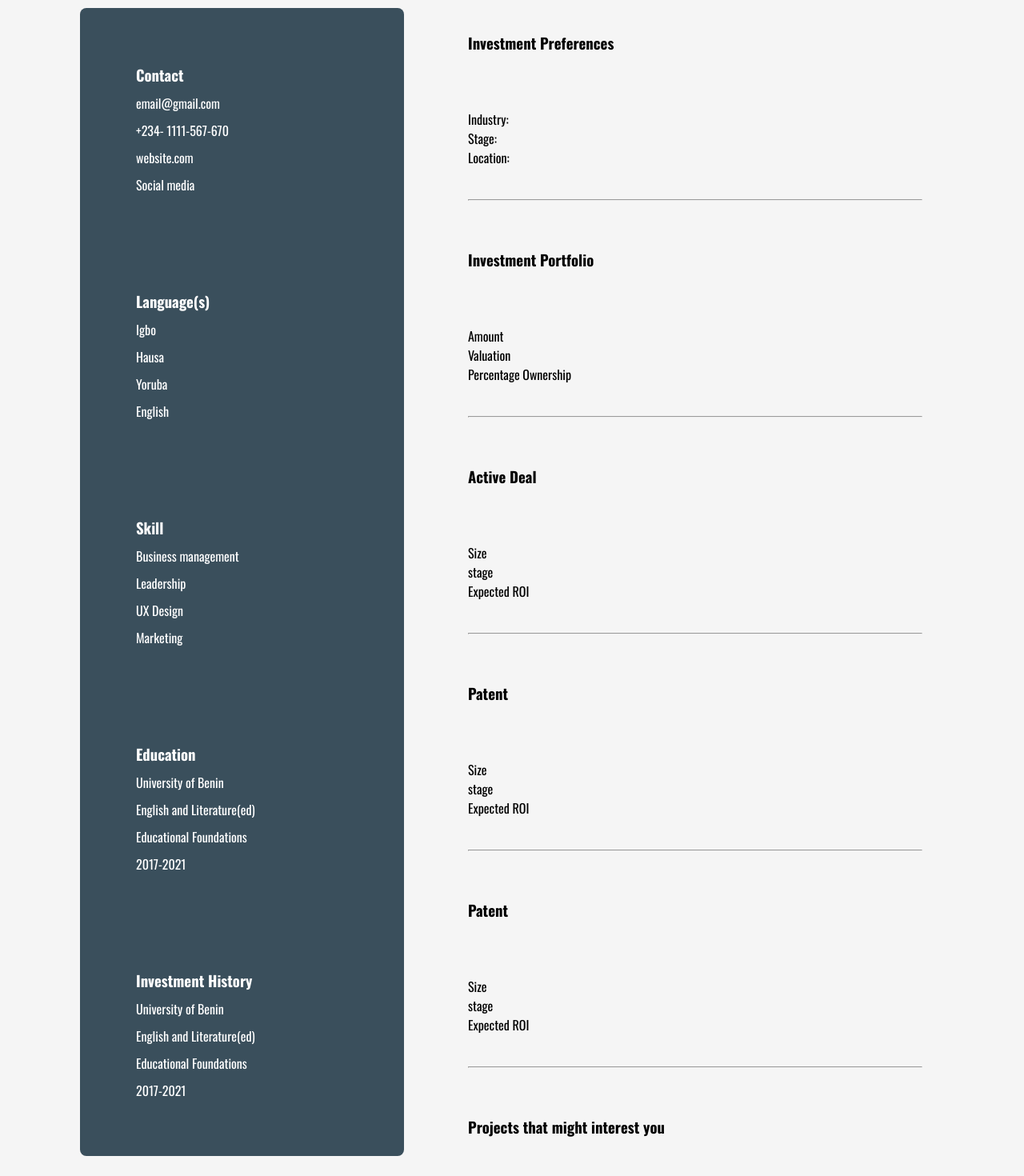
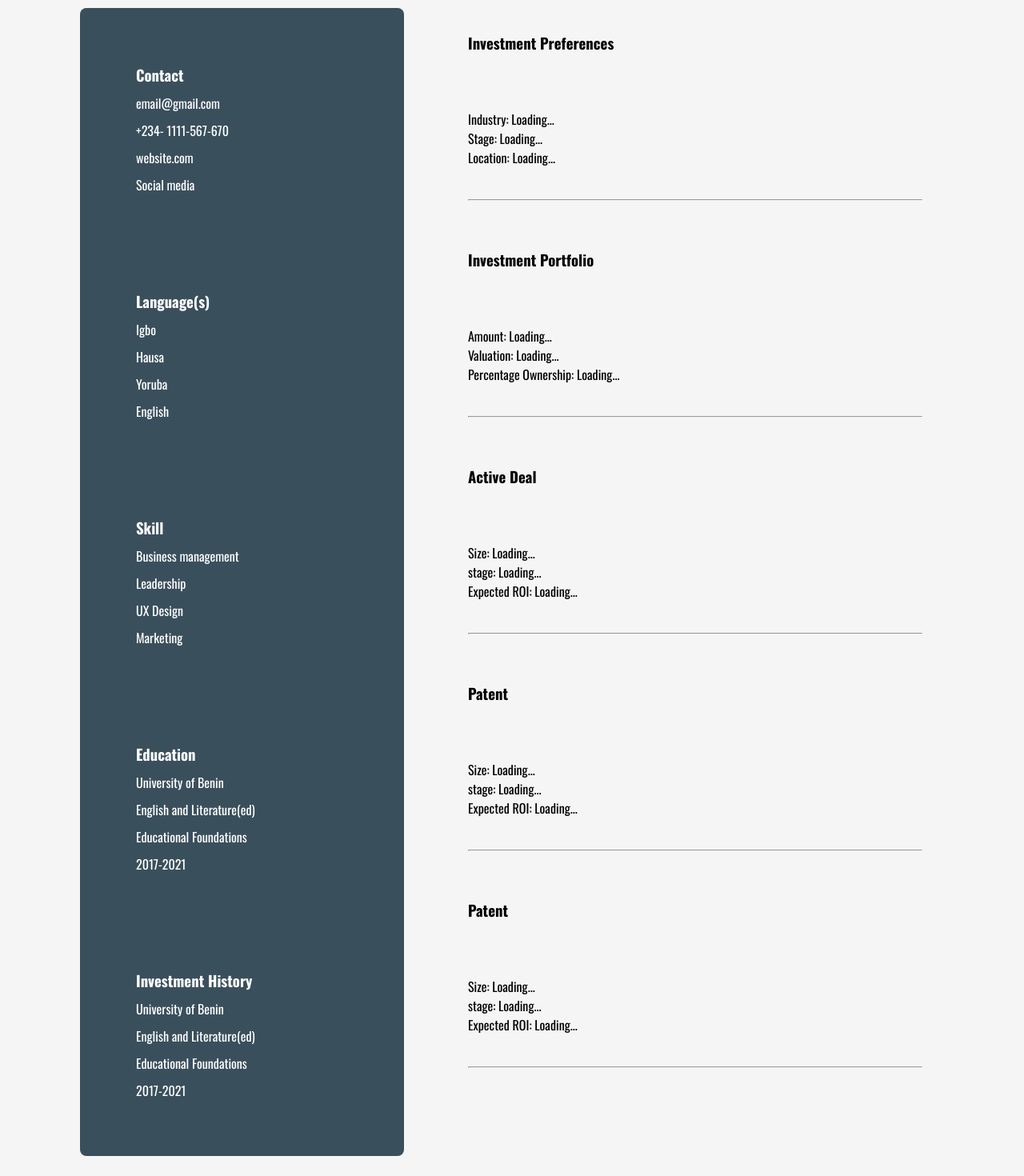
Before and after one commit to CreatorLZ/ideafundr, a React (Create React App) app: page /Profile in a window 1280 px wide. Shown: the part 580-2050 px from the top of the page at 80% size. Built offline with nearby package versions, Linux system fonts and the light colour scheme; no server answers; sample sign-in values are in the browser's storage.

Commit message:
revamping

```diff
--- a/src/components/Footer.jsx
+++ b/src/components/Footer.jsx
@@ -160,6 +160,7 @@ const Footer = () => {
           </Icons>
         </Socialdiv>
         <p>Copyright © 2024. Ideafundr. All rights reserved.</p>
+        <p style={{fontWeight:"bold"}}>With ❤️, Isaac C Anyim</p>
       </div>
     </Container>
   );
--- a/src/pages/Profile.jsx
+++ b/src/pages/Profile.jsx
@@ -143,7 +143,7 @@ const Leftbox = styled.div`
   width: 100%;
   height: fit-content;
   padding-left: 0px;
-  padding: 10px;
+  padding: 20px;
   }
 `;
 const Rightbox = styled.div`
@@ -169,7 +169,7 @@ const Rightbox = styled.div`
   }
   @media only screen and (max-width: 580px) {
  width: 100%;
- padding: 0px;
+ padding: 10px;
   }
 `;
 
@@ -182,7 +182,7 @@ const Contactdetails = styled.div`
   @media only screen and (max-width: 580px) {
   display: flex;
   flex-direction: column;
-  padding: 10px;
+  padding: 20px;
   }
 `;
 
@@ -244,40 +244,40 @@ const Profile = () => {
         <Leftbox>
           <h3>Investment Preferences</h3>
           <ul>
-            <li>Industry: </li>
-            <li>Stage: </li>
-            <li>Location: </li>
+            <li>Industry: Loading...</li>
+            <li>Stage: Loading... </li>
+            <li>Location: Loading...</li>
           </ul>
           <hr />
           <h3>Investment Portfolio</h3>
           <ul>
-            <li>Amount</li>
-            <li>Valuation</li>
-            <li>Percentage Ownership</li>
+            <li>Amount: Loading...</li>
+            <li>Valuation: Loading...</li>
+            <li>Percentage Ownership: Loading...</li>
           </ul>
           <hr />
           <h3>Active Deal</h3>
           <ul>
-            <li>Size</li>
-            <li>stage</li>
-            <li>Expected ROI</li>
+            <li>Size: Loading...</li>
+            <li>stage: Loading...</li>
+            <li>Expected ROI: Loading...</li>
           </ul>
           <hr />
           <h3>Patent</h3>
           <ul>
-            <li>Size</li>
-            <li>stage</li>
-            <li>Expected ROI</li>
+            <li>Size: Loading...</li>
+            <li>stage: Loading...</li>
+            <li>Expected ROI: Loading...</li>
           </ul>
           <hr />
           <h3>Patent</h3>
           <ul>
-            <li>Size</li>
-            <li>stage</li>
-            <li>Expected ROI</li>
+            <li>Size: Loading...</li>
+            <li>stage: Loading...</li>
+            <li>Expected ROI: Loading...</li>
           </ul>
           <hr />
-          <h3>Projects that might interest you</h3>
+          {/* <h3>Projects that might interest you</h3> */}
         </Leftbox>
       </Descriptionbox>
       <Footer />
```
